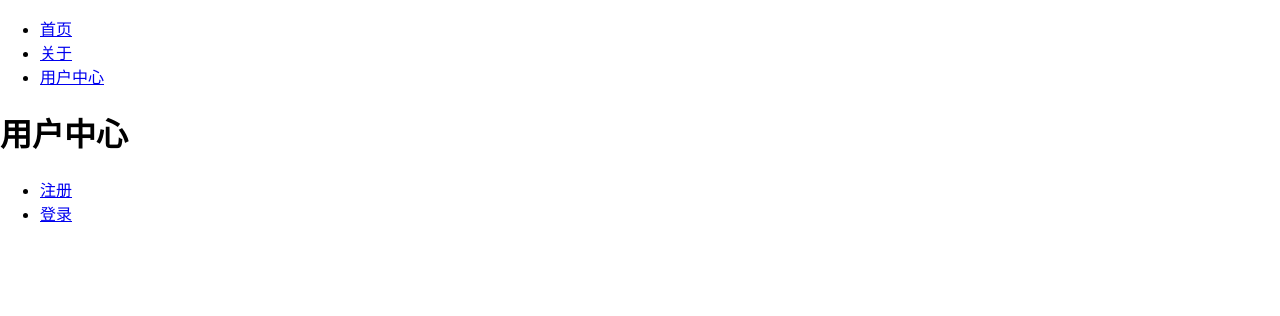
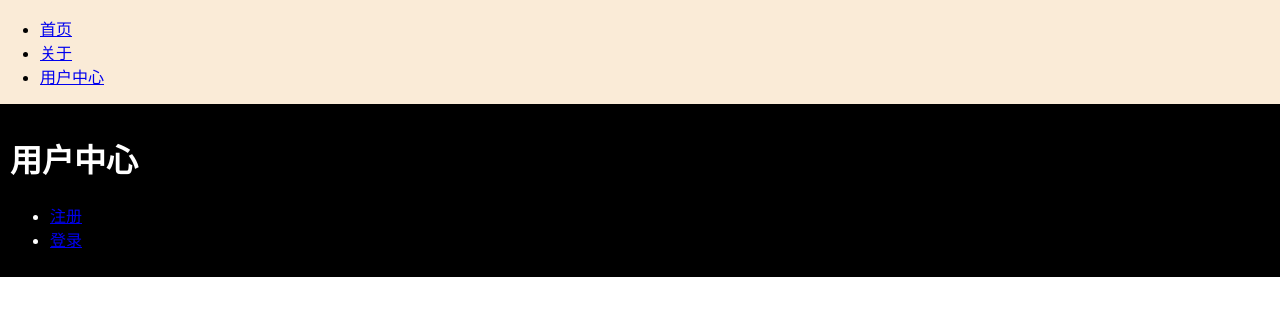
Before and after one commit to liwei511/react_practice, a React (Create React App) app: page /user in a window 1280 px wide. Shown: the top 316 px of the page. Built offline with nearby package versions, Linux system fonts and the light colour scheme.

Commit message:
路由不刷新

```diff
--- a/src/App.js
+++ b/src/App.js
@@ -1,39 +1,11 @@
 import './App.css';
-import React, { lazy, Component, Suspense } from 'react';
-import { BrowserRouter as Router, Link, Route, Switch } from 'react-router-dom';
-const Home = lazy(() => import('./routes/Home'))
-const About = lazy(() => import('./routes/About'))
-const User = lazy(() => import('./routes/user/User'))
-const Error = lazy(() => import('./routes/Error'))
+import {Component} from 'react';
+import Layout from './routes/layout/Layout';
 
 class App extends Component {
   render() {
     return (
-      // {/* 配置路由规则  exact表示精确匹配，防止匹配其他页面的时候匹配到/，也就是首页*/}
-      // {/* Switch表示如果匹配到了路由，就不再往下面匹配了，如果不写Switch，则一直会匹配到404页面 */}
-      <Router>
-        <Suspense fallback={<div>Loading...</div>}>
-          <div>
-            <ul>
-              <li>
-                <Link to="/">首页</Link>
-              </li>
-              <li>
-                <Link to="/about">关于</Link>
-              </li>
-              <li>
-                <Link to="/user">用户中心</Link>
-              </li>
-            </ul>
-          </div>
-          <Switch>
-            <Route path="/" exact component={Home} />
-            <Route path="/about" component={About} />
-            <Route path="/user" component={User} />
-            <Route component={Error}></Route>
-          </Switch>
-        </Suspense>
-      </Router>
+      <Layout></Layout>
     )
   }
 }
--- /dev/null
+++ b/src/routes/layout/AppBar.css
@@ -0,0 +1,4 @@
+.bar {
+  background-color: antiquewhite;
+  flex: 0 0 100px;
+}
--- /dev/null
+++ b/src/routes/layout/AppBar.js
@@ -0,0 +1,25 @@
+import './AppBar.css'
+import { Component } from 'react';
+import { Link } from 'react-router-dom';
+
+class AppBar extends Component {
+  render() {
+    return (
+      <div className="bar">
+        <ul>
+          <li>
+            <Link to="/">首页</Link>
+          </li>
+          <li>
+            <Link to="/about">关于</Link>
+          </li>
+          <li>
+            <Link to="/user">用户中心</Link>
+          </li>
+        </ul>
+      </div>
+    )
+  }
+}
+
+export default AppBar;
--- /dev/null
+++ b/src/routes/layout/Body.css
@@ -0,0 +1,6 @@
+.body {
+  flex: 1;
+  padding: 10px;
+  background-color: black;
+  color: white;
+}
--- /dev/null
+++ b/src/routes/layout/Body.js
@@ -0,0 +1,30 @@
+import './Body.css';
+import React, { lazy, Component, Suspense } from 'react';
+import { BrowserRouter as Router, Route, Switch } from 'react-router-dom';
+const Home = lazy(() => import('../Home'))
+const About = lazy(() => import('../About'))
+const User = lazy(() => import('../user/User'))
+const Error = lazy(() => import('../Error'))
+
+class Body extends Component {
+  // 配置路由规则  exact表示精确匹配，防止匹配其他页面的时候匹配到/，也就是首页
+  // Switch表示如果匹配到了路由，就不再往下面匹配了，如果不写Switch，则一直会匹配到404页面
+  render() {
+    return (
+      <div className="body">
+        <Router>
+          <Suspense fallback={<div>Loading...</div>}>
+            <Switch>
+              <Route path="/" exact component={Home} />
+              <Route path="/about" component={About} />
+              <Route path="/user" component={User} />
+              <Route component={Error}></Route>
+            </Switch>
+          </Suspense>
+        </Router>
+      </div>
+    )
+  }
+}
+
+export default Body;
--- /dev/null
+++ b/src/routes/layout/Layout.css
@@ -0,0 +1,4 @@
+.layout {
+  display: flex;
+  flex-direction: column;
+}
--- /dev/null
+++ b/src/routes/layout/Layout.js
@@ -0,0 +1,17 @@
+import './Layout.css';
+import {Component} from 'react';
+import AppBar from './AppBar';
+import Body from './Body';
+
+class Layout extends Component {
+  render() {
+    return (
+      <div className="layout">
+        <AppBar></AppBar>
+        <Body></Body>
+      </div>
+    )
+  }
+}
+
+export default Layout;
```
